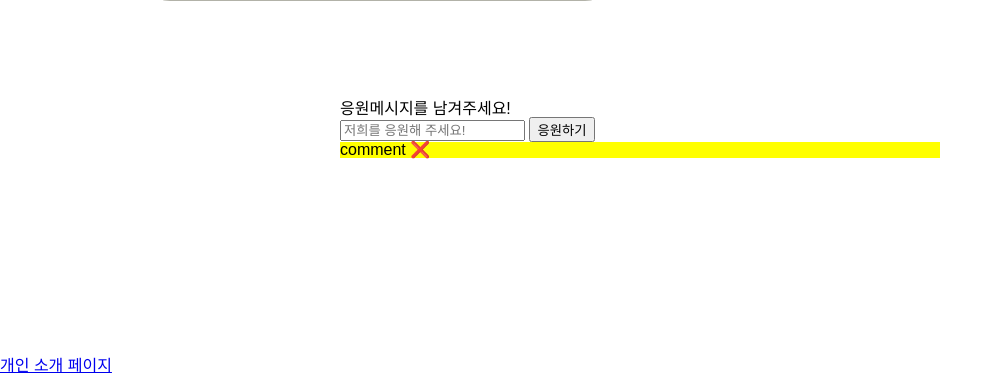
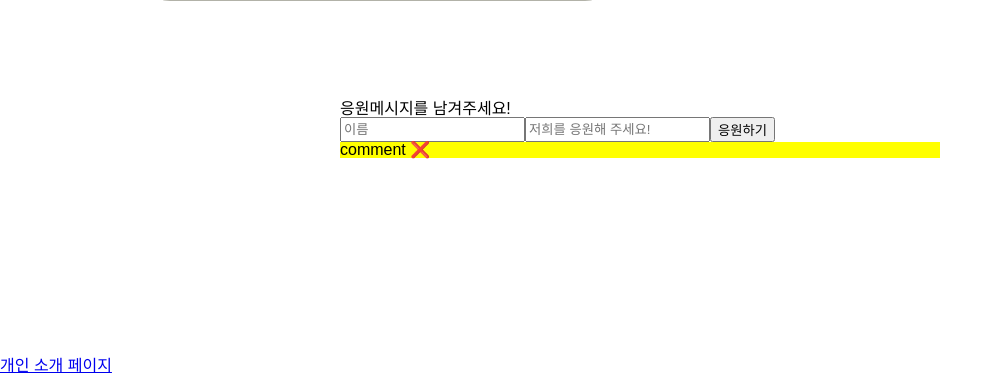
Before and after one commit to HIITMEMARIO/our-team-project, a Flask app: page /card_page in a window 1280 px wide. Shown: the part 1978-2352 px from the top of the page, without its empty margins (0-1003 px from the left). Run offline with Flask 3, Linux system fonts and the light colour scheme; some libraries are stand-ins or nearby versions.

Commit message:
update 방명록

```diff
--- /dev/null
+++ b/js/comment.js
@@ -0,0 +1,40 @@
+const username = document.querySelector(".comments__username");
+const comment = document.querySelector(".comments__textarea");
+const submitBtn = document.getElementById("comments__submit_btn");
+
+function handleclick() {
+  alert("hi");
+}
+
+submitBtn.addEventListener("click", handleclick);
+
+// Firebase SDK 라이브러리 가져오기
+import { initializeApp } from "https://www.gstatic.com/firebasejs/9.22.0/firebase-app.js";
+import { getFirestore } from "https://www.gstatic.com/firebasejs/9.22.0/firebase-firestore.js";
+import {
+  collection,
+  addDoc,
+} from "https://www.gstatic.com/firebasejs/9.22.0/firebase-firestore.js";
+import {
+  getDocs,
+  deleteDoc,
+} from "https://www.gstatic.com/firebasejs/9.22.0/firebase-firestore.js";
+
+// Firebase 구성 정보 설정
+// For Firebase JS SDK v7.20.0 and later, measurementId is optional
+const firebaseConfig = {
+  apiKey: "AIzaSyBFMv6kAjohiJW_DBDxaEDyj0pZ2nvA_e4",
+  authDomain: "sajochamchi-9d4df.firebaseapp.com",
+  projectId: "sajochamchi-9d4df",
+  storageBucket: "sajochamchi-9d4df.appspot.com",
+  messagingSenderId: "216151407535",
+  appId: "1:216151407535:web:2152ad1ea2af792c6a4d5a",
+  measurementId: "G-KC16MXH9ZV",
+};
+
+// Firebase 인스턴스 초기화
+const app = initializeApp(firebaseConfig);
+const db = getFirestore(app);
+const ref = collection(db, "nbcamp1stProject");
+
+$("comments__submit_btn").click(async function () {});
--- a/templates/card-page.html
+++ b/templates/card-page.html
@@ -82,10 +82,15 @@
     <div class="comments">
       <div>
         <h2>응원메시지를 남겨주세요!</h2>
-        <div class="comments__form">
-          <form>
-            <input type="text" id="name" placeholder="저희를 응원해 주세요!" />
-            <button id="comment_btn">응원하기</button>
+        <div class="comments__area">
+          <form class="comments__form">
+            <input type="text" class="comments__username" placeholder="이름" />
+            <input
+              type="text"
+              class="comments__textarea"
+              placeholder="저희를 응원해 주세요!"
+            />
+            <button id="comments__submit_btn">응원하기</button>
           </form>
         </div>
       </div>
@@ -97,30 +102,5 @@
 
     <a id="toPersonalIntro" href="introduce.html">개인 소개 페이지</a>
   </body>
-  <script type="module">
-    // Firebase SDK 라이브러리 가져오기
-    import { initializeApp } from "https://www.gstatic.com/firebasejs/9.22.0/firebase-app.js";
-    import { getFirestore } from "https://www.gstatic.com/firebasejs/9.22.0/firebase-firestore.js";
-    import {
-      collection,
-      addDoc,
-    } from "https://www.gstatic.com/firebasejs/9.22.0/firebase-firestore.js";
-    import { getDocs } from "https://www.gstatic.com/firebasejs/9.22.0/firebase-firestore.js";
-
-    // Firebase 구성 정보 설정
-    // For Firebase JS SDK v7.20.0 and later, measurementId is optional
-    const firebaseConfig = {
-      apiKey: "AIzaSyBFMv6kAjohiJW_DBDxaEDyj0pZ2nvA_e4",
-      authDomain: "sajochamchi-9d4df.firebaseapp.com",
-      projectId: "sajochamchi-9d4df",
-      storageBucket: "sajochamchi-9d4df.appspot.com",
-      messagingSenderId: "216151407535",
-      appId: "1:216151407535:web:2152ad1ea2af792c6a4d5a",
-      measurementId: "G-KC16MXH9ZV",
-    };
-
-    // Firebase 인스턴스 초기화
-    const app = initializeApp(firebaseConfig);
-    const db = getFirestore(app);
-  </script>
+  <script type="module" src="../js/comment.js"></script>
 </html>
```
